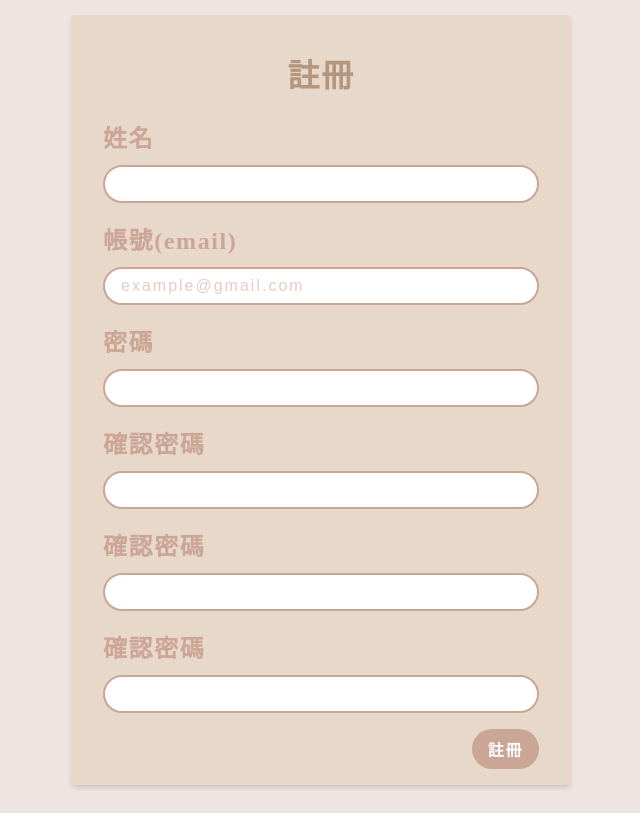
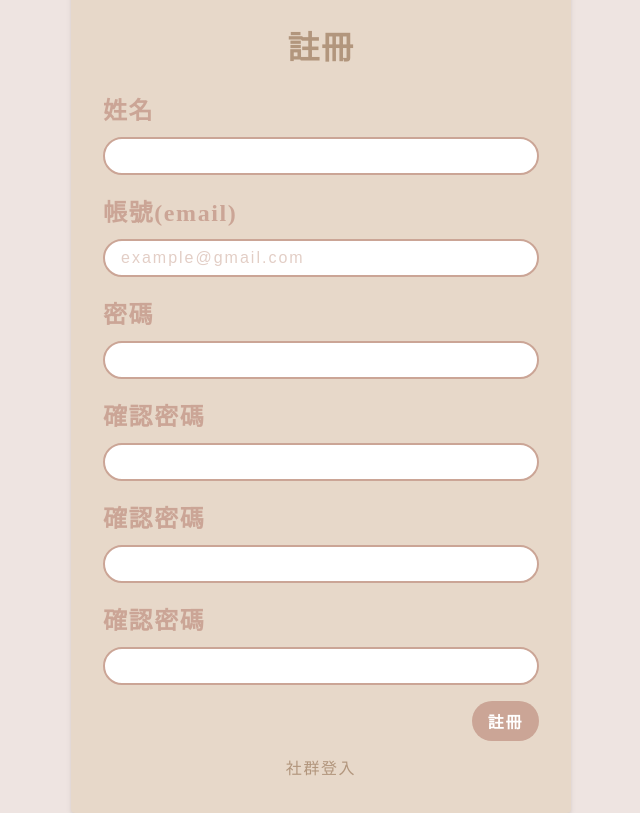
Before and after one commit to MingHuang4040E095/chartoom, a Vue app: page /register in a window 1280 px wide. Shown: the whole page, without its empty margins (319-959 px from the left). Built offline with nearby package versions, Linux system fonts and the light colour scheme.

Commit message:
註冊頁套用分隔線組件

```diff
--- a/src/views/TheRegister.vue
+++ b/src/views/TheRegister.vue
@@ -4,9 +4,11 @@ import { reactive } from 'vue'
 // -- 組件 --
 import ButtonBasic from '@/components/Button/ButtonBasic.vue' // 基礎按鈕樣式
 import CardBasic from '@/components/Card/CardBasic.vue' // 基礎卡片樣式
+import DividingLine from '@/components/DividingLine.vue' // 分隔線
 import FormContainer from '@/components/Form/FormContainer.vue' // 表單容器
 import FormItem from '@/components/Form/FormItem.vue' // 表單欄位
 import InputBasic from '@/components/Form/InputBasic.vue' // 基礎輸入框樣式
+
 // 表單
 const form = reactive({
   email: '', // 帳號(信箱)
@@ -61,6 +63,9 @@ const formRules = {
       <div class="mt-4 text-right">
         <ButtonBasic class="font-bold" type="round">註冊</ButtonBasic>
       </div>
+      <DividingLine>
+        <span>社群登入</span>
+      </DividingLine>
     </CardBasic>
   </section>
 </template>
```
